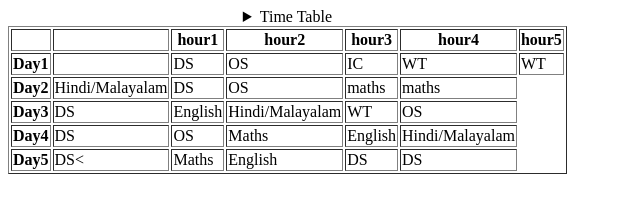
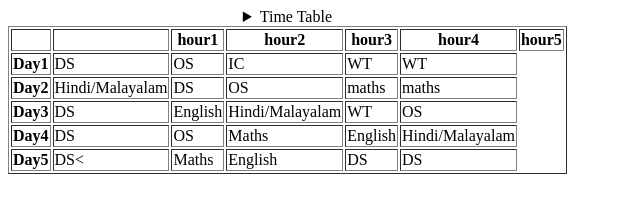
Before and after one commit to Bibin123123/wt_bibin, a plain HTML site: page 1739355454209_timetable.html in a window 1280 px wide. Shown: the whole page, without its empty margins (0-640 px from the left). Drawn offline with Linux system fonts and the light colour scheme.

Commit message:
Update 1739355454209_timetable.html

```diff
--- a/1739355454209_timetable.html
+++ b/1739355454209_timetable.html
@@ -16,7 +16,7 @@
 
 </tr>
 <tr>
-	<th>Day1<th>
+	<th>Day1</th>
 	<td>DS</td>
 	<td>OS</td>
 	<td>IC</td>
```
